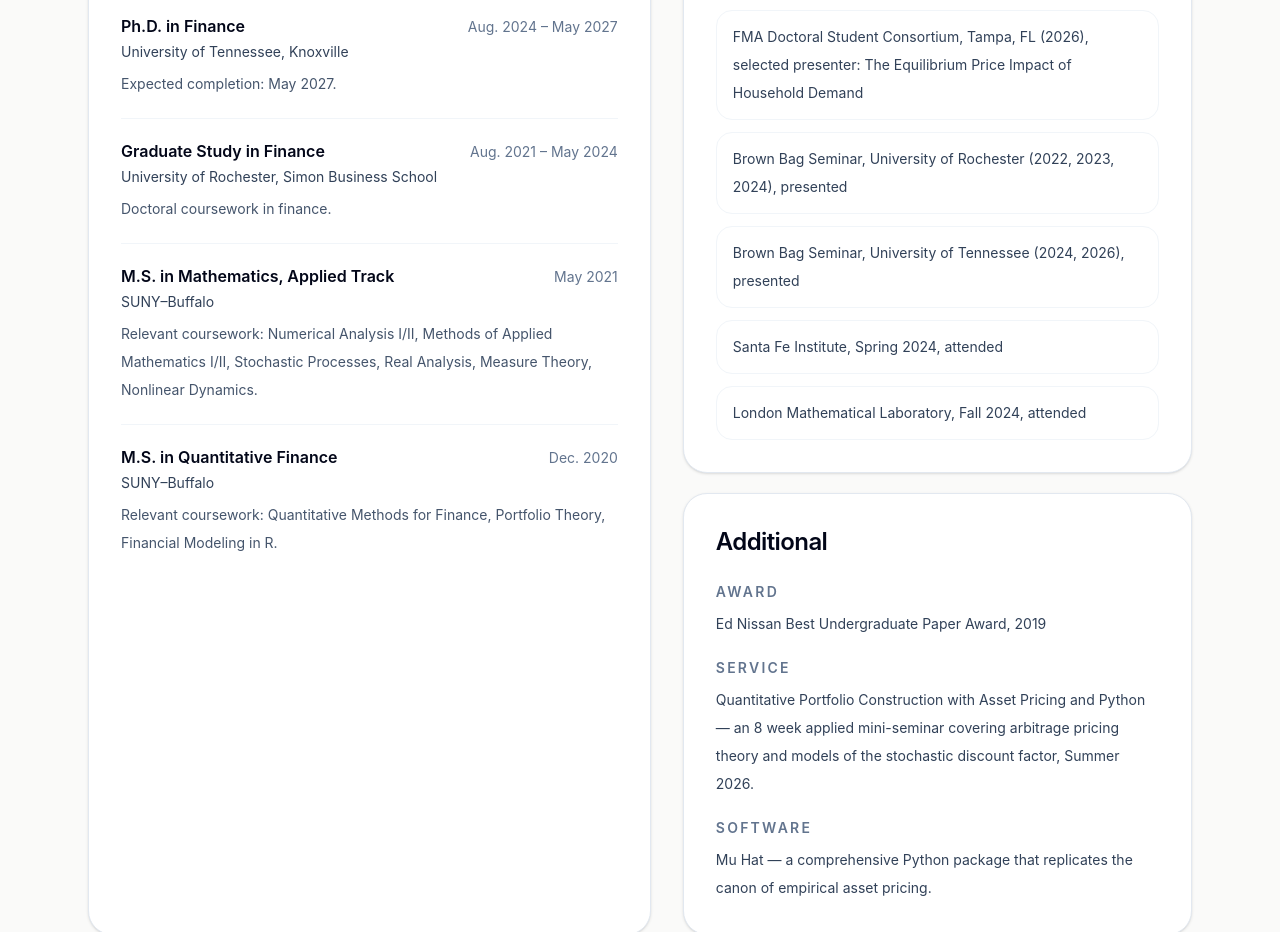
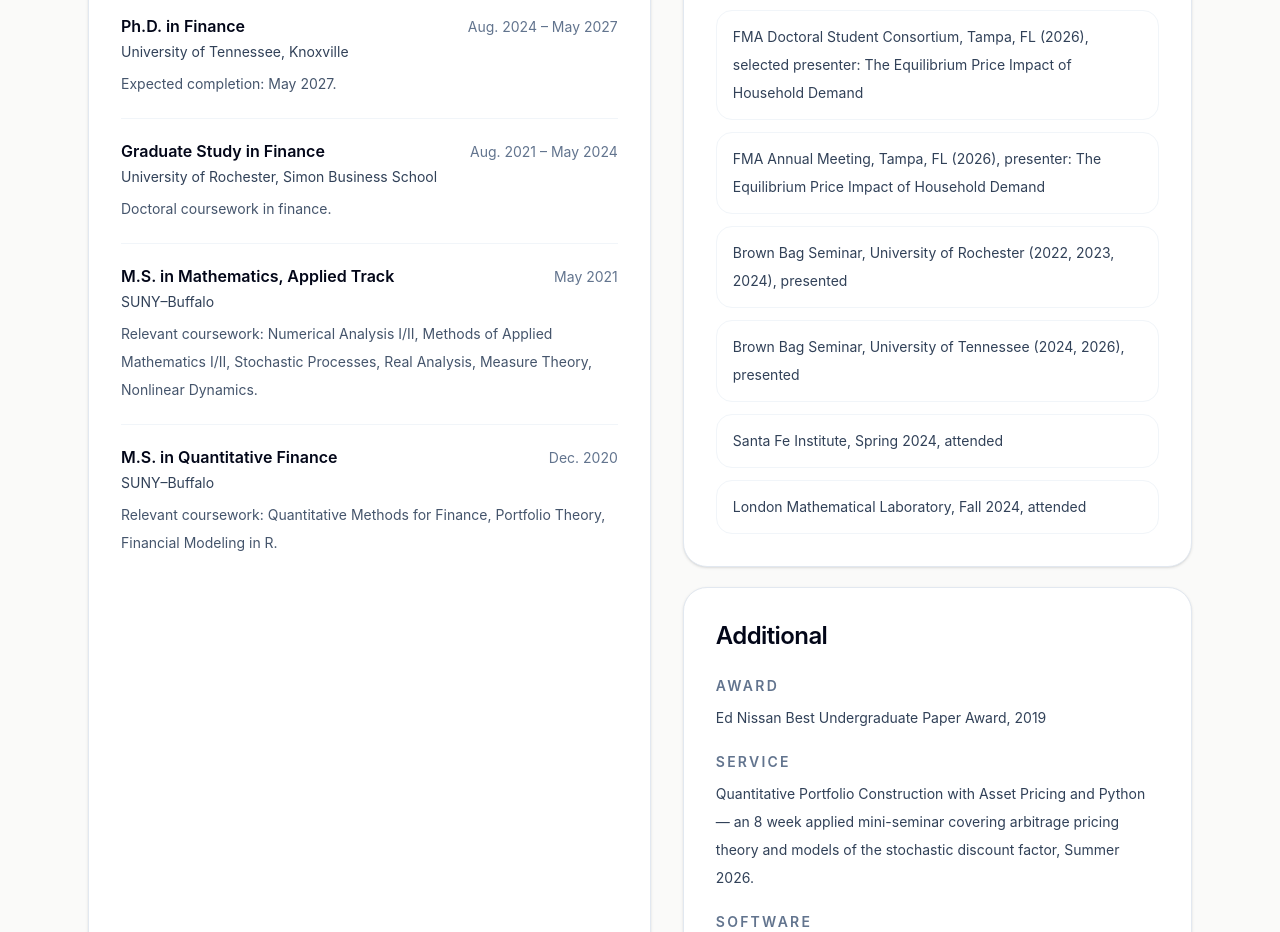
Before and after one commit to jlaws13/joshua_lawson, a React (Vite) app: page / in a window 1280 px wide. Shown: the part 3180-4112 px from the top of the page. Built offline with nearby package versions, Linux system fonts and the light colour scheme.

Commit message:
Separate FMA conference presentations

```diff
--- a/src/App.jsx
+++ b/src/App.jsx
@@ -105,6 +105,7 @@
 
   const conferences = [
     "FMA Doctoral Student Consortium, Tampa, FL (2026), selected presenter: The Equilibrium Price Impact of Household Demand",
+    "FMA Annual Meeting, Tampa, FL (2026), presenter: The Equilibrium Price Impact of Household Demand",
     "Brown Bag Seminar, University of Rochester (2022, 2023, 2024), presented",
     "Brown Bag Seminar, University of Tennessee (2024, 2026), presented",
     "Santa Fe Institute, Spring 2024, attended",
```
Also changed, not shown: 2 other files (tests, documents, lock files or other folders).
